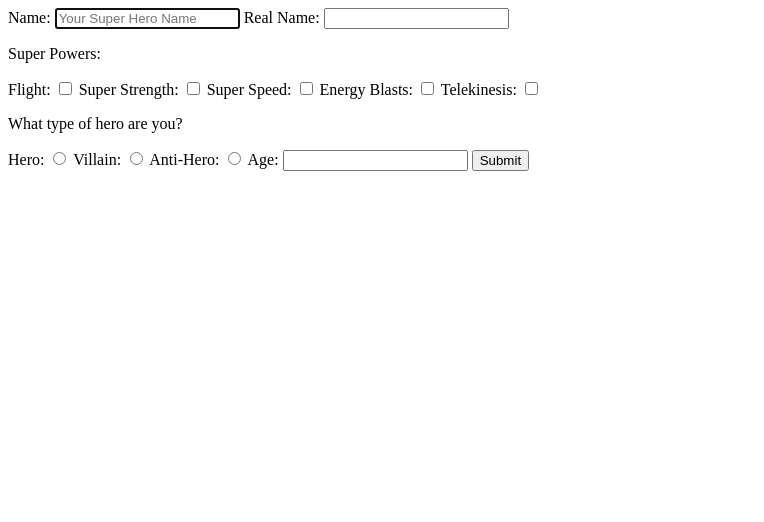
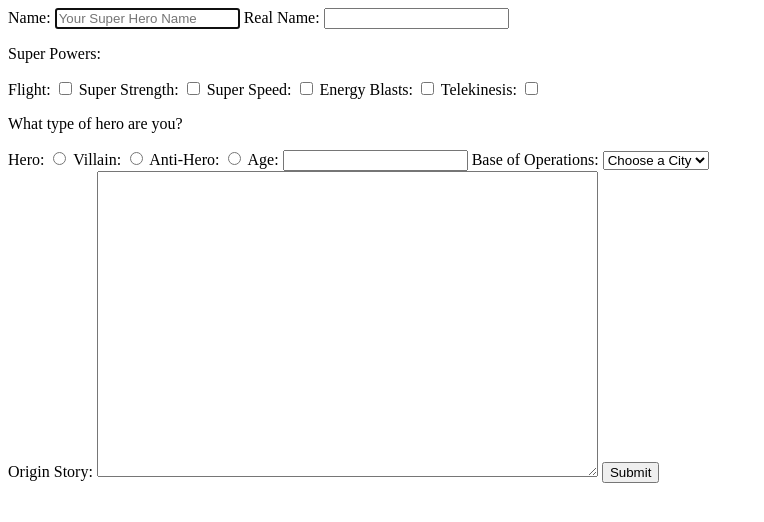
Before and after one commit to welblaud/quiz-ninja-game, a plain HTML site: page heroes/heroes.html in a window 1280 px wide. Shown: the whole page, without its empty margins (0-764 px from the left). Drawn offline with Linux system fonts and the light colour scheme.

Commit message:
review of forms finished

```diff
--- a/heroes/heroes.html
+++ b/heroes/heroes.html
@@ -41,6 +41,19 @@
       <label for='age'>Age:
         <input type='number' id='age' name='age' min=0 step=1>
       </label>
+      <label for='city'>Base of Operations:
+        <select id='city' name='city'>
+          <option value='' selected>Choose a City</option>
+          <option value='Metropolis'>Metropolis</option>
+          <option value='Gotham City'>Gotham City</option>
+          <option value='Keystone City'>Keystone City</option>
+          <option value='Coast City'>Coast City</option>
+          <option value='Star City'>Star City</option>
+        </select>
+      </label>
+      <br>
+      <label for='origin'>Origin Story:
+        <textarea id='origin' name='origin' rows='20' cols='60'></textarea>
       <button type='submit'>Submit</button>
     </form>
     <script src='main.js'></script>
--- a/heroes/main.js
+++ b/heroes/main.js
@@ -23,6 +23,8 @@ function makeHero(event) {
   hero.powers = [...form.powers].filter(box => box.checked).map(box => box.value);
   hero.category = form.category.value;
   hero.age = form.age.value;
+  hero.city = form.city.value;
+  hero.origin = form.origin.value;
 
   alert(JSON.stringify(hero)); // convert object to JSON string and display in alert dialog
   return hero;
```
